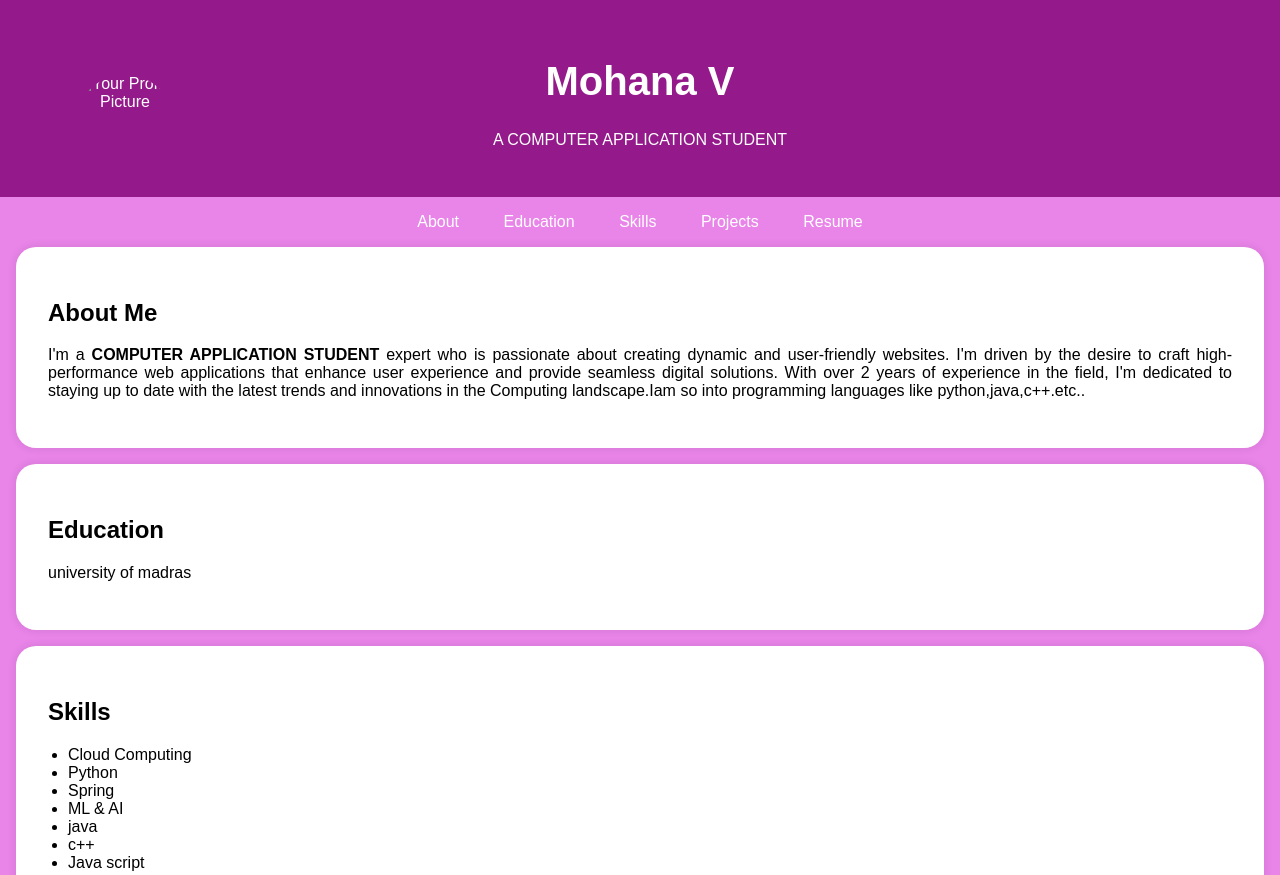
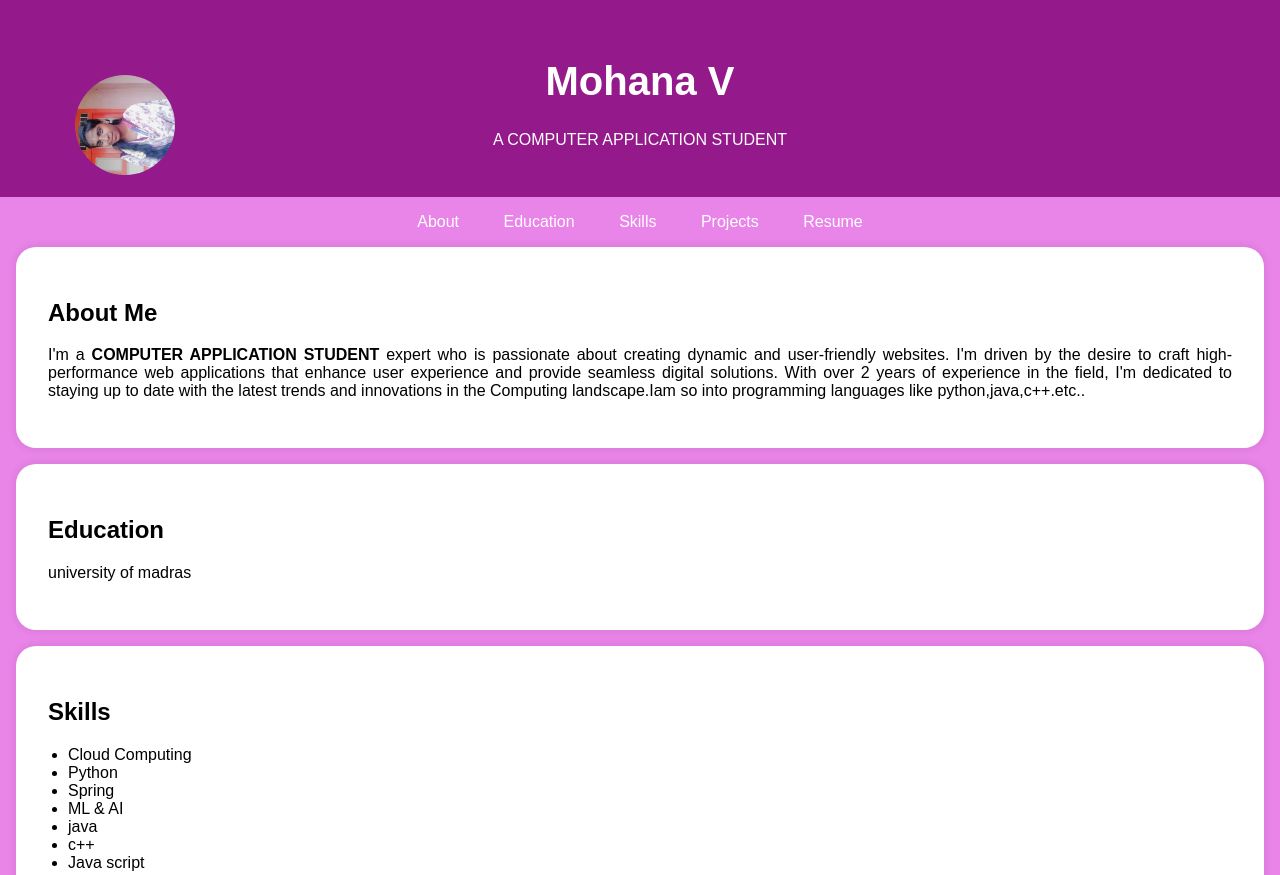
Before and after one commit to Mohana575/Digital-portfolio, a plain HTML site: page index.html in a window 1280 px wide. Shown: the top 875 px of the page. Drawn offline with Linux system fonts and the light colour scheme.

Commit message:
Update index.html

```diff
--- a/index.html
+++ b/index.html
@@ -95,7 +95,7 @@
      <header>
          <div class="header-content">
              <!-- Add your profile picture here -->
-             <img src="1028c9b6f80b65ddc4d687ef0ddf144d.jpg" alt="Your Profile Picture" class="profile-picture">
+             <img src="image.jpg" alt="Your Profile Picture" class="profile-picture">
              <h1>Mohana V</h1>
              <p>A COMPUTER APPLICATION STUDENT</p>
          </div>
```
